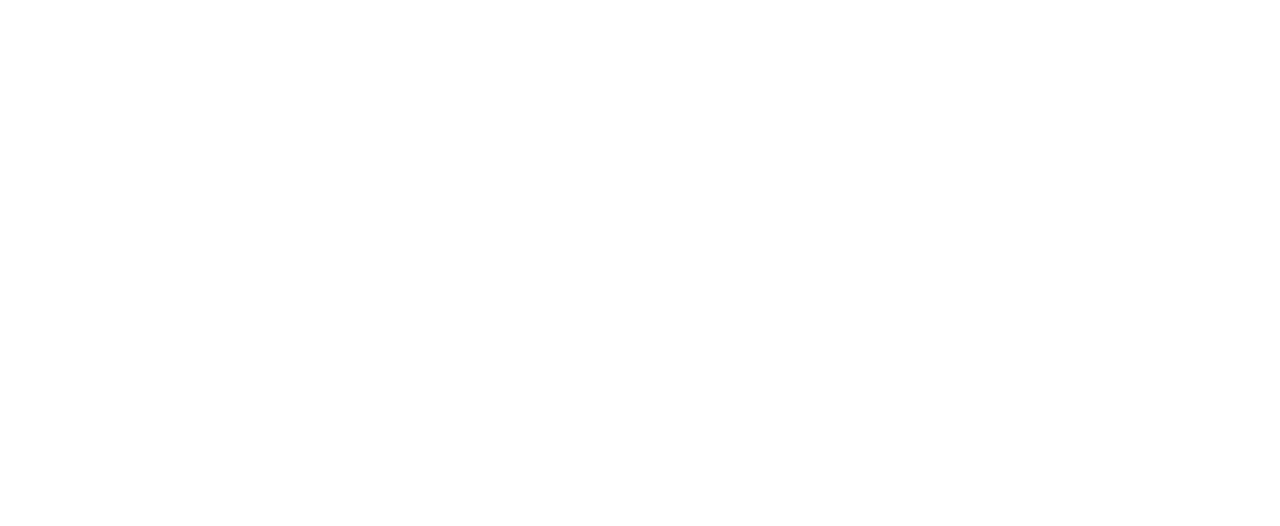
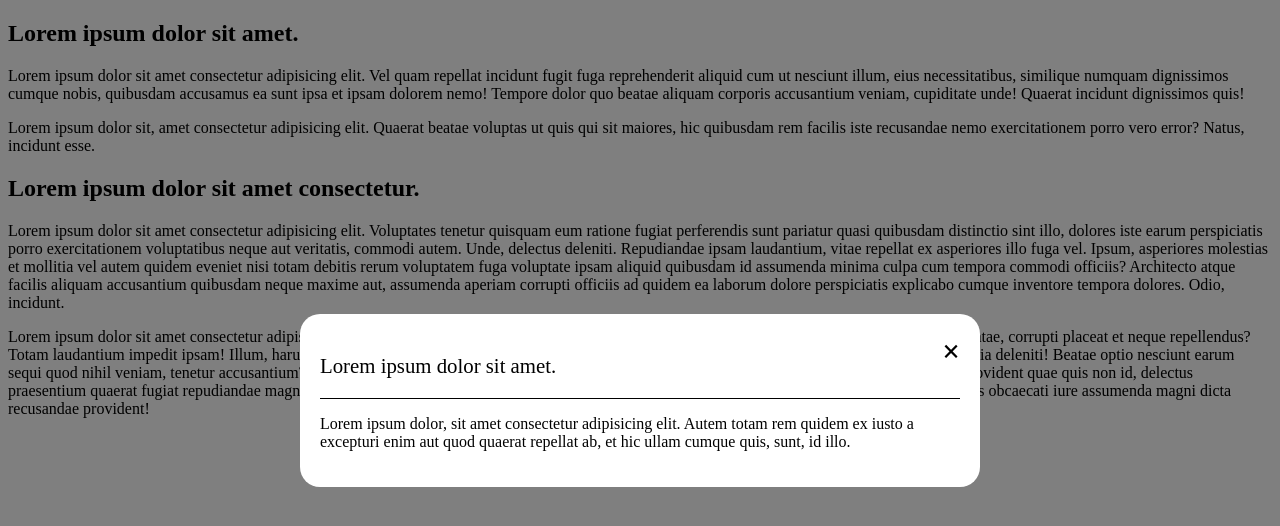
Before and after one commit to maxerton/test, a plain HTML site: page index.html in a window 1280 px wide. Drawn offline with Linux system fonts and the light colour scheme.

Commit message:
1 commit

```diff
--- a/index.html
+++ b/index.html
@@ -4,10 +4,26 @@
     <meta charset="UTF-8">
     <meta http-equiv="X-UA-Compatible" content="IE=edge">
     <meta name="viewport" content="width=device-width, initial-scale=1.0">
-    <title>Document</title>
+    <title>Modal Window</title>
     <link rel="stylesheet" href="style.css">
 </head>
 <body>
+    <h2>Lorem ipsum dolor sit amet.</h2>
+    <p>Lorem ipsum dolor sit amet consectetur adipisicing elit. Vel quam repellat incidunt fugit fuga reprehenderit aliquid cum ut nesciunt illum, eius necessitatibus, similique numquam dignissimos cumque nobis, quibusdam accusamus ea sunt ipsa et ipsam dolorem nemo! Tempore dolor quo beatae aliquam corporis accusantium veniam, cupiditate unde! Quaerat incidunt dignissimos quis!</p>
+    <p>Lorem ipsum dolor sit, amet consectetur adipisicing elit. Quaerat beatae voluptas ut quis qui sit maiores, hic quibusdam rem facilis iste recusandae nemo exercitationem porro vero error? Natus, incidunt esse.</p>
+    <h2>Lorem ipsum dolor sit amet consectetur.</h2>
+    <p>Lorem ipsum dolor sit amet consectetur adipisicing elit. Voluptates tenetur quisquam eum ratione fugiat perferendis sunt pariatur quasi quibusdam distinctio sint illo, dolores iste earum perspiciatis porro exercitationem voluptatibus neque aut veritatis, commodi autem. Unde, delectus deleniti. Repudiandae ipsam laudantium, vitae repellat ex asperiores illo fuga vel. Ipsum, asperiores molestias et mollitia vel autem quidem eveniet nisi totam debitis rerum voluptatem fuga voluptate ipsam aliquid quibusdam id assumenda minima culpa cum tempora commodi officiis? Architecto atque facilis aliquam accusantium quibusdam neque maxime aut, assumenda aperiam corrupti officiis ad quidem ea laborum dolore perspiciatis explicabo cumque inventore tempora dolores. Odio, incidunt.</p>
+    <p>Lorem ipsum dolor sit amet consectetur adipisicing elit. Aliquid explicabo hic sapiente ratione quae sed voluptatibus dolor perspiciatis, repudiandae beatae, corrupti placeat et neque repellendus? Totam laudantium impedit ipsam! Illum, harum dolorem dicta praesentium deserunt velit, rem nulla eos consectetur nostrum explicabo reiciendis mollitia deleniti! Beatae optio nesciunt earum sequi quod nihil veniam, tenetur accusantium? Magnam nam qui quidem. Molestiae dolorum incidunt assumenda possimus atque ex culpa voluptate provident quae quis non id, delectus praesentium quaerat fugiat repudiandae magni amet dolorem, velit labore vitae accusantium nihil qui! Unde ut, similique explicabo necessitatibus facilis obcaecati iure assumenda magni dicta recusandae provident!</p>
+
+    <div class="modal">
+        <div class="modal-content">
+            <div class="modal-header">
+                Lorem ipsum dolor sit amet.
+                <div class="modal-exit">&times;</div>
+            </div>
+            <p>Lorem ipsum dolor, sit amet consectetur adipisicing elit. Autem totam rem quidem ex iusto a excepturi enim aut quod quaerat repellat ab, et hic ullam cumque quis, sunt, id illo.</p>
+        </div>
+    </div>
 
 </body>
 </html>
--- a/style.css
+++ b/style.css
@@ -1,5 +1,41 @@
-* {
+/* * {
     margin: 0;
     padding: 0;
     box-sizing: border-box;
+} */
+
+.modal {
+    background-color: rgba(0, 0, 0, .5);
+    position: fixed;
+    top: 0;
+    left: 0;
+    right: 0;
+    bottom: 0;
+    display: flex;
+    align-items: center;
+    justify-content: center;
 }
+
+.modal-content {
+    max-width: 50%;
+    background-color: #fff;
+    border-radius: 20px;
+    padding: 20px;
+}
+
+.modal-header {
+    font-size: 1.3em;
+    padding: 20px 0;
+    margin: 0;
+    border-bottom: solid 1px black;
+    position: relative;
+}
+
+.modal-exit {
+    position: absolute;
+    right: 0;
+    top: 0;
+    font-size: 1.5em;
+    cursor: pointer;
+    font-weight: bolder;
+}
```
Also changed, not shown: 1 other file.
